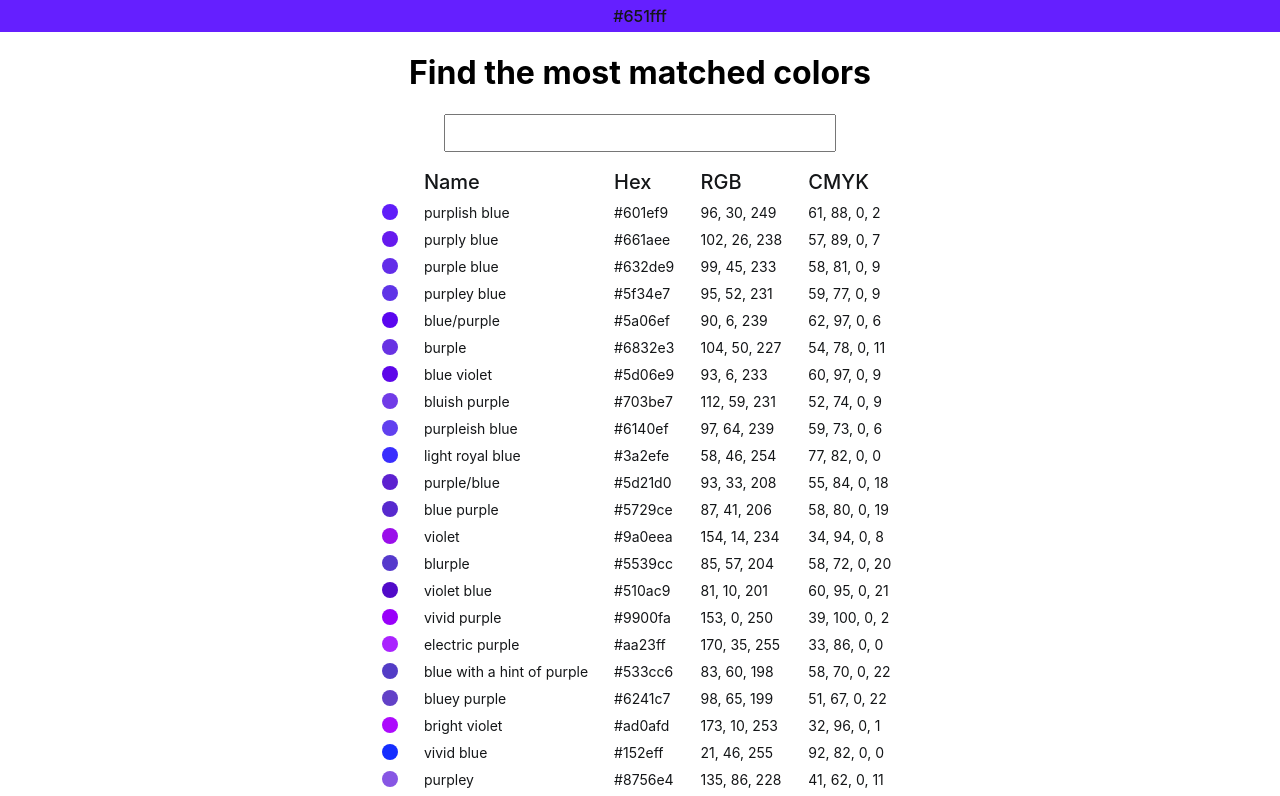
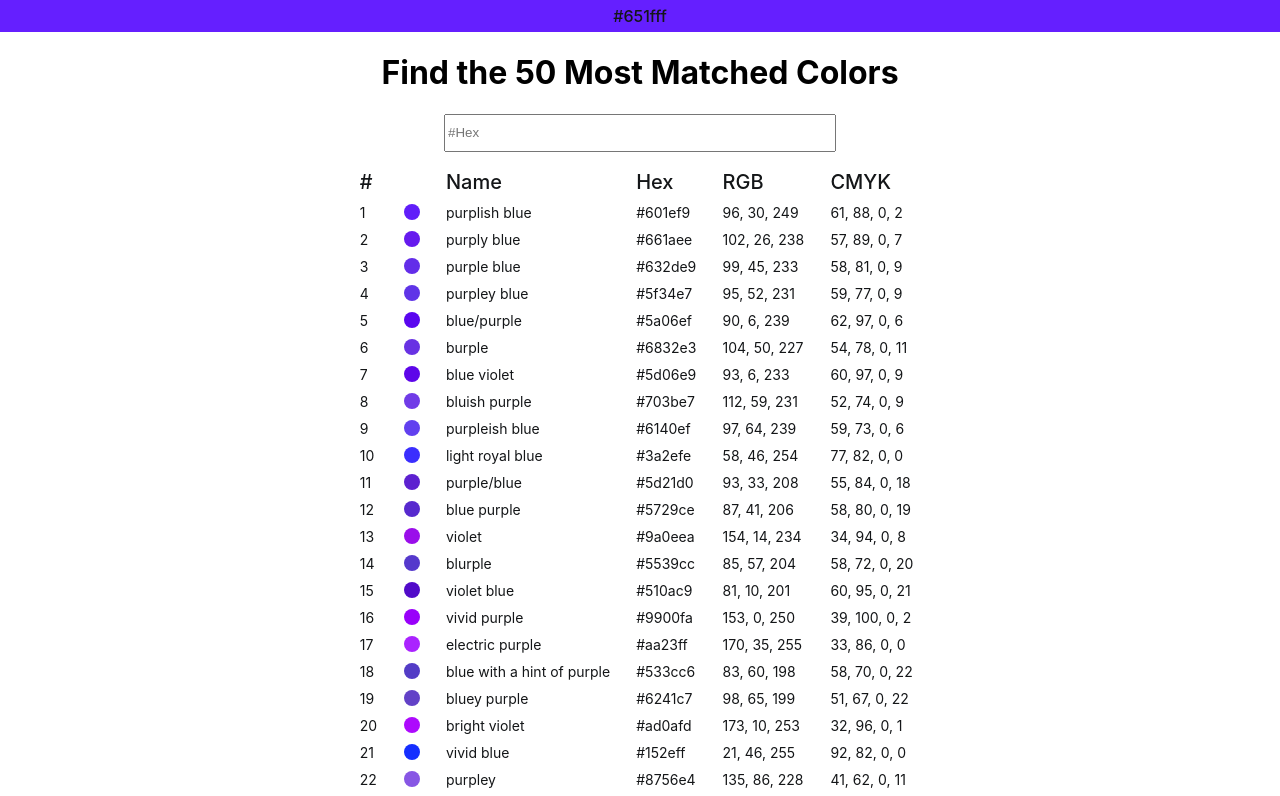
Before and after one commit to scotteau/codetest-color-matcher, a React (Create React App) app: page / in a window 1280 px wide. Shown: the top 796 px of the page. Built offline with nearby package versions, Linux system fonts and the light colour scheme.

Commit message:
refactored conversion methods to utilities.js

```diff
--- /dev/null
+++ b/src/Utilities/utilities.js
@@ -0,0 +1,61 @@
+export const hexToRGB = (hex) => {
+    return {r: '0x' + hex[1] + hex[2] | 0, g: '0x' + hex[3] + hex[4] | 0, b: '0x' + hex[5] + hex[6] | 0};
+}
+
+export const hexToCMYK = (hex) => {
+    let computedC = 0;
+    let computedM = 0;
+    let computedY = 0;
+    let computedK = 0;
+
+    hex = (hex.charAt(0) === "#") ? hex.substring(1, 7) : hex;
+
+    if (hex.length !== 6) {
+        alert('Invalid length of the input hex value!');
+        return;
+    }
+    if (/[0-9a-f]{6}/i.test(hex) !== true) {
+        alert('Invalid digits in the input hex value!');
+        return;
+    }
+
+    const r = parseInt(hex.substring(0, 2), 16);
+    const g = parseInt(hex.substring(2, 4), 16);
+    const b = parseInt(hex.substring(4, 6), 16);
+
+    // BLACK
+    if (r === 0 && g === 0 && b === 0) {
+        return [0, 0, 0, 1];
+    }
+
+    computedC = 1 - (r / 255);
+    computedM = 1 - (g / 255);
+    computedY = 1 - (b / 255);
+
+    var minCMY = Math.min(computedC, Math.min(computedM, computedY));
+
+    computedC = (computedC - minCMY) / (1 - minCMY);
+    computedM = (computedM - minCMY) / (1 - minCMY);
+    computedY = (computedY - minCMY) / (1 - minCMY);
+    computedK = minCMY;
+
+    return {
+        c: parseInt(Math.round(computedC * 100)),
+        m: parseInt(Math.round(computedM * 100)),
+        y: parseInt(Math.round(computedY * 100)),
+        k: parseInt(Math.round(computedK * 100))
+    };
+}
+
+
+export const getColorDistance = (color1, color2) => {
+    const rgb1 = hexToRGB(color1);
+    const rgb2 = hexToRGB(color2);
+
+    const rmean = (parseFloat(rgb1.r) + parseFloat(rgb2.r)) / 2;
+    const r = parseFloat(rgb1.r) - parseFloat(rgb2.r);
+    const g = parseFloat(rgb1.g) - parseFloat(rgb2.g);
+    const b = parseFloat(rgb1.b) - parseFloat(rgb2.b);
+
+    return Math.sqrt((((512 + rmean) * r * r) >> 8) + 4 * g * g + (((767 - rmean) * b * b) >> 8));
+}
--- a/src/components/App/App.js
+++ b/src/components/App/App.js
@@ -1,6 +1,7 @@
 import React from 'react';
 import './App.css';
 import * as rawData from "../../model/colors.json";
+import {getColorDistance, hexToCMYK, hexToRGB} from "../../Utilities/utilities";
 
 function App() {
 
@@ -14,102 +15,6 @@ function App() {
 
     const colorInput = React.useRef(null);
 
-
-    const hexToRGB = (hex) => {
-        const rgb = {r: '0x' + hex[1] + hex[2] | 0, g: '0x' + hex[3] + hex[4] | 0, b: '0x' + hex[5] + hex[6] | 0};
-        return rgb;
-    }
-
-    const hexToCMYK = (hex) => {
-        let computedC = 0;
-        let computedM = 0;
-        let computedY = 0;
-        let computedK = 0;
-
-        hex = (hex.charAt(0) === "#") ? hex.substring(1, 7) : hex;
-
-        if (hex.length !== 6) {
-            alert('Invalid length of the input hex value!');
-            return;
-        }
-        if (/[0-9a-f]{6}/i.test(hex) !== true) {
-            alert('Invalid digits in the input hex value!');
-            return;
-        }
-
-        const r = parseInt(hex.substring(0, 2), 16);
-        const g = parseInt(hex.substring(2, 4), 16);
-        const b = parseInt(hex.substring(4, 6), 16);
-
-        // BLACK
-        if (r === 0 && g === 0 && b === 0) {
-            computedK = 1;
-            return [0, 0, 0, 1];
-        }
-
-        computedC = 1 - (r / 255);
-        computedM = 1 - (g / 255);
-        computedY = 1 - (b / 255);
-
-        var minCMY = Math.min(computedC, Math.min(computedM, computedY));
-
-        computedC = (computedC - minCMY) / (1 - minCMY);
-        computedM = (computedM - minCMY) / (1 - minCMY);
-        computedY = (computedY - minCMY) / (1 - minCMY);
-        computedK = minCMY;
-
-        const cmyk = {
-            c: parseInt(Math.round(computedC * 100)),
-            m: parseInt(Math.round(computedM * 100)),
-            y: parseInt(Math.round(computedY * 100)),
-            k: parseInt(Math.round(computedK * 100))
-        };
-
-        return cmyk;
-    }
-
-    const renderTableContent = () => {
-        return data.map(({name, hex, rgb, cmyk}) => (
-            <tr key={hex}>
-                <td>
-                    <div className="display" style={{background: hex}}/>
-                </td>
-                <td className="name">{name}</td>
-                <td className="hex">{hex}</td>
-                <td className="rgb">{`${rgb.r}, ${rgb.g}, ${rgb.b}`}</td>
-                <td className="cmyk">{`${cmyk.c}, ${cmyk.m}, ${cmyk.y}, ${cmyk.k}`}</td>
-            </tr>
-        ));
-
-    }
-
-    const colorDistance = (color1, color2) => {
-        const rgb1 = hexToRGB(color1);
-        const rgb2 = hexToRGB(color2);
-
-        const rmean = (parseFloat(rgb1.r) + parseFloat(rgb2.r)) / 2;
-        const r = parseFloat(rgb1.r) - parseFloat(rgb2.r);
-        const g = parseFloat(rgb1.g) - parseFloat(rgb2.g);
-        const b = parseFloat(rgb1.b) - parseFloat(rgb2.b);
-
-        return Math.sqrt((((512 + rmean) * r * r) >> 8) + 4 * g * g + (((767 - rmean) * b * b) >> 8));
-    }
-
-    React.useEffect(() => {
-        if (inputtedColor) {
-            console.log("should get data");
-
-            const composedData = rawData.colors.map(({color, hex}) => ({
-                name: color,
-                hex: hex,
-                rgb: hexToRGB(hex),
-                cmyk: hexToCMYK(hex),
-                distance: colorDistance(inputtedColor, hex)
-            })).sort((a, b) => a.distance - b.distance).slice(0, 50);
-
-            setData(composedData);
-        }
-    }, [inputtedColor])
 
     function handleChange(event) {
         const hex = event.target.value;
@@ -133,6 +38,37 @@ function App() {
         }
     }
 
+    const renderTableContent = () => {
+        return data.map(({name, hex, rgb, cmyk}, index) => (
+            <tr key={hex}>
+                <td className={"index"}>{index + 1}</td>
+                <td>
+                    <div className="display" style={{background: hex}}/>
+                </td>
+                <td className="name">{name}</td>
+                <td className="hex">{hex}</td>
+                <td className="rgb">{`${rgb.r}, ${rgb.g}, ${rgb.b}`}</td>
+                <td className="cmyk">{`${cmyk.c}, ${cmyk.m}, ${cmyk.y}, ${cmyk.k}`}</td>
+            </tr>
+        ));
+
+    }
+
+    React.useEffect(() => {
+        if (inputtedColor) {
+            const composedData = rawData.colors.map(({color, hex}) => ({
+                name: color,
+                hex: hex,
+                rgb: hexToRGB(hex),
+                cmyk: hexToCMYK(hex),
+                distance: getColorDistance(inputtedColor, hex)
+            })).sort((a, b) => a.distance - b.distance).slice(0, 50);
+
+            setData(composedData);
+        }
+    }, [inputtedColor])
+
+
     return (
         <div className="App">
             <div className="target"
@@ -140,12 +76,13 @@ function App() {
                 <span>{inputtedColor}</span>
             </div>
 
-            <h1>Find the most matched colors</h1>
+            <h1>Find the 50 Most Matched Colors</h1>
 
             <form onSubmit={(event) => handleSubmit(event)}>
                 <input type="text"
                        onChange={(event) => handleChange(event)}
                        ref={colorInput}
+                       placeholder={"#Hex"}
                        className={`colorInput`}
 
                 />
@@ -156,6 +93,7 @@ function App() {
                     <thead>
 
                     <tr>
+                        <th className="index">#</th>
                         <th className="dot">-</th>
                         <th className="name">Name</th>
                         <th className="hex">Hex</th>
```
